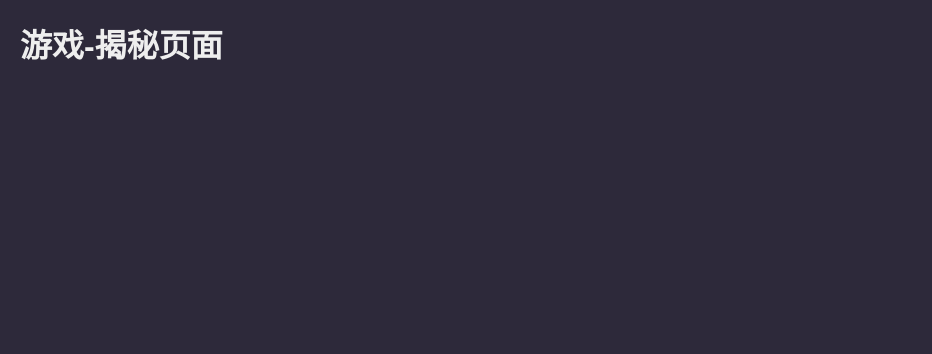
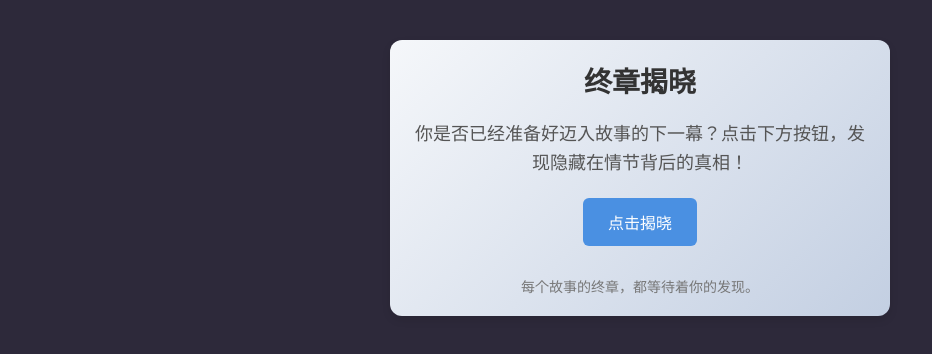
Before and after one commit to goldthinking/solorpg-proto, a Vue app: page /game-reveal-stage in a window 1280 px wide. Shown: the top 354 px of the page, without its empty margins (0-932 px from the left). Built offline with nearby package versions, Linux system fonts and the light colour scheme.

Commit message:
Update GameRevealStageView.vue
游戏-揭秘

```diff
--- a/src/views/GameRevealStageView.vue
+++ b/src/views/GameRevealStageView.vue
@@ -1,17 +1,78 @@
 <template>
-  <div class="game-reveal-stage-view">
-    <h1>游戏-揭秘页面</h1>
+  <div class="final-reveal">
+    <header class="header">
+      <h1>终章揭晓</h1>
+    </header>
+    <section class="content">
+      <p v-if="!revealed">
+        你是否已经准备好迈入故事的下一幕？点击下方按钮，发现隐藏在情节背后的真相！
+      </p>
+      <p v-else>
+        答案：每个故事都有它独特的结局。<br />
+        真相总在不经意间揭晓。
+      </p>
+      <button class="reveal-btn" @click="toggleReveal">
+        {{ revealed ? '重新隐藏' : '点击揭晓' }}
+      </button>
+    </section>
+    <footer class="footer">
+      <p>每个故事的终章，都等待着你的发现。</p>
+    </footer>
   </div>
 </template>
 
-<script>
-export default {
-  name: 'GameRevealStageView'
+<script setup>
+import { ref } from 'vue'
+
+const revealed = ref(false)
+const toggleReveal = () => {
+  revealed.value = !revealed.value
 }
 </script>
 
 <style scoped>
-.game-reveal-stage-view {
+.final-reveal {
+  max-width: 500px;
+  margin: 40px auto;
   padding: 20px;
+  background: linear-gradient(135deg, #f5f7fa, #c3cfe2);
+  border-radius: 12px;
+  box-shadow: 0 4px 8px rgba(0, 0, 0, 0.1);
+  text-align: center;
+  font-family: 'Arial', sans-serif;
+}
+
+.header h1 {
+  font-size: 28px;
+  margin-bottom: 20px;
+  color: #333;
+}
+
+.content p {
+  font-size: 18px;
+  line-height: 1.6;
+  color: #555;
+  margin-bottom: 20px;
+}
+
+.reveal-btn {
+  background-color: #4a90e2;
+  color: #fff;
+  border: none;
+  padding: 12px 25px;
+  font-size: 16px;
+  border-radius: 6px;
+  cursor: pointer;
+  transition: background-color 0.3s ease;
+}
+
+.reveal-btn:hover {
+  background-color: #357ABD;
+}
+
+.footer p {
+  margin-top: 30px;
+  font-size: 14px;
+  color: #777;
 }
 </style>
```
